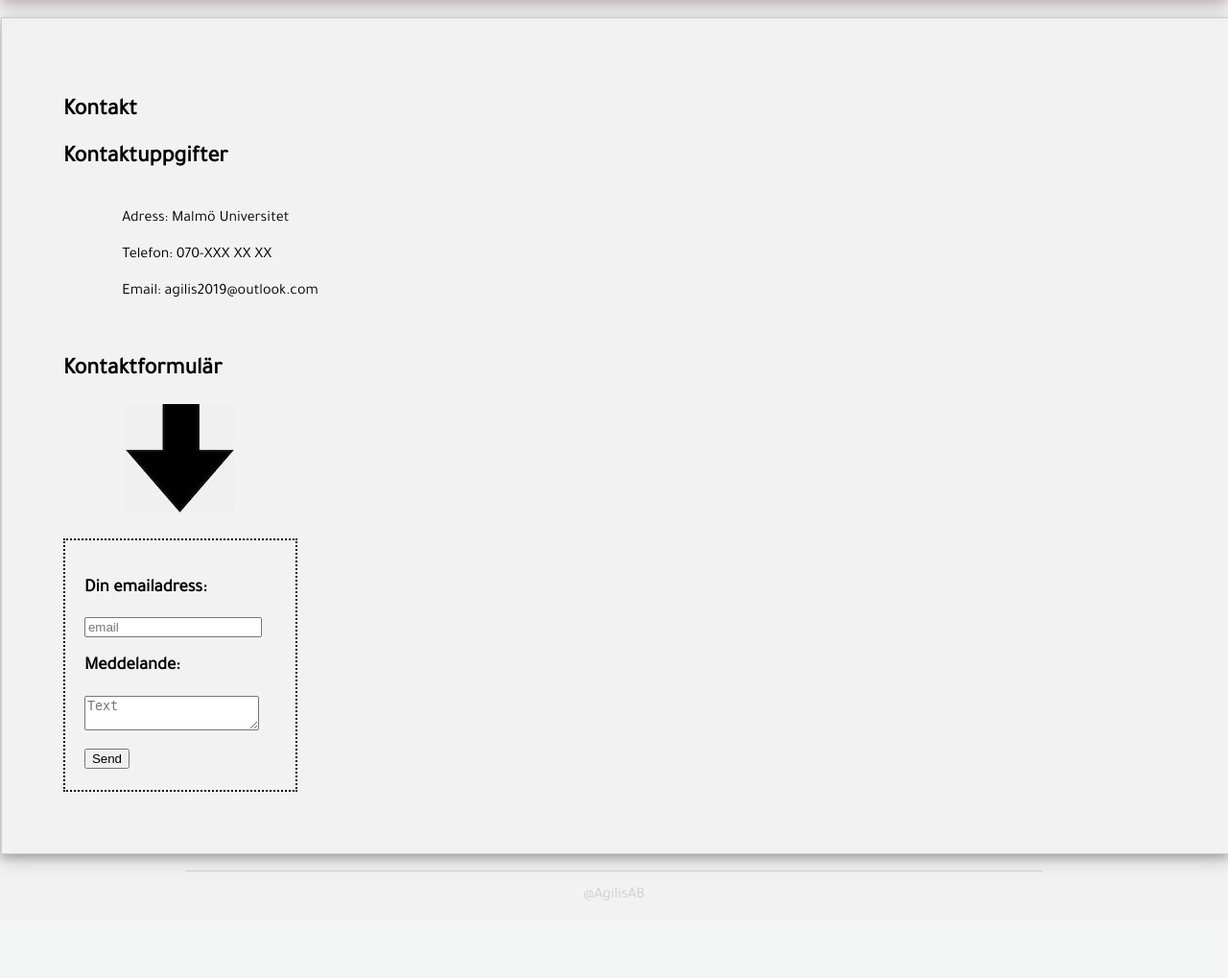
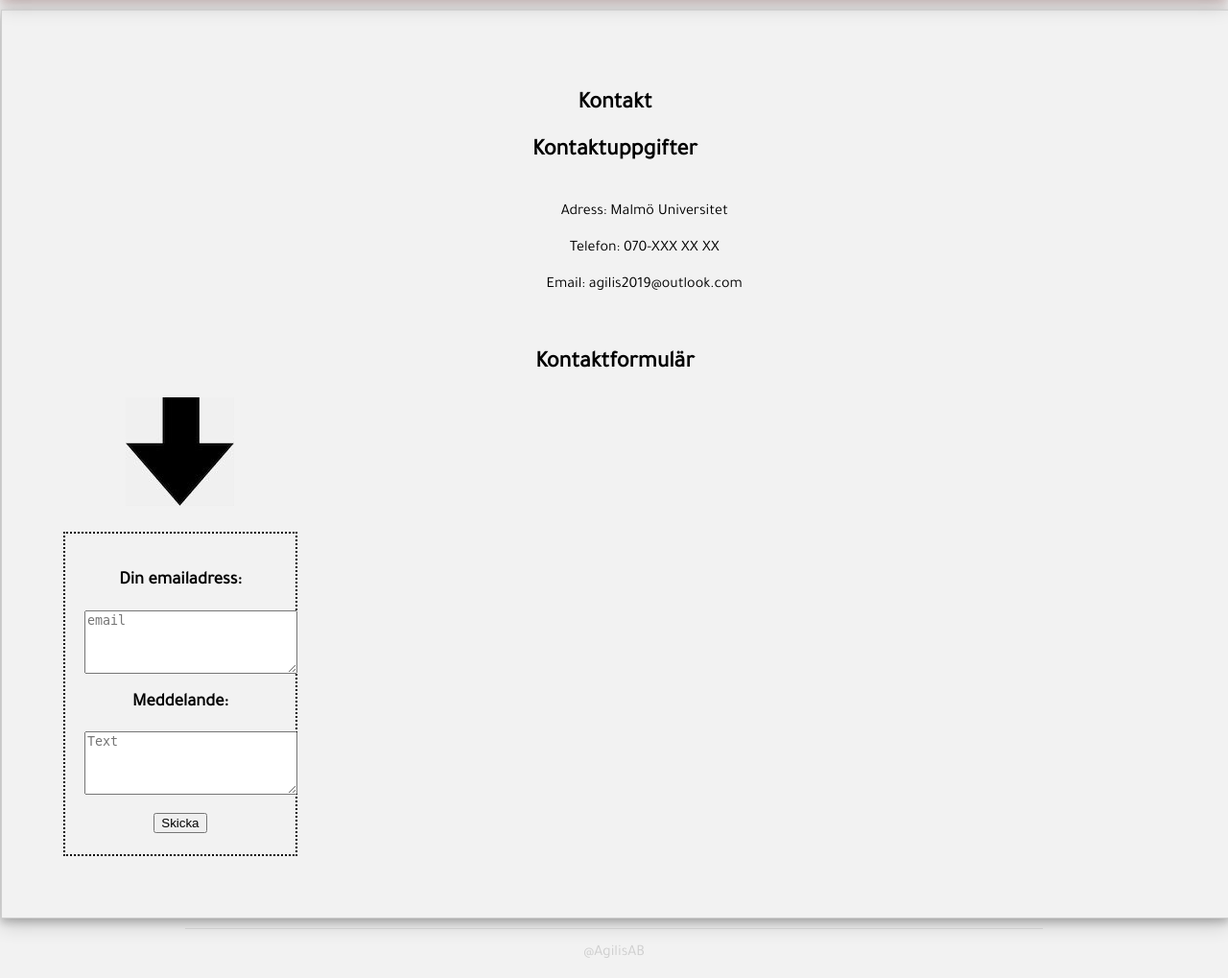
Before and after one commit to natbjo93/agilis, a Bottle app: page /kontakt in a window 1280 px wide. Shown: the part 211-1230 px from the top of the page at 96% size. Before the commit the page ends 1149 px from the top, so only its background shows below. Run offline with Bottle, Linux system fonts and the light colour scheme; parts of the project's set-up code (start-up, migrations or seed data) failed here and were passed over; some libraries are stand-ins or nearby versions.

Commit message:
Små ändringar

```diff
--- a/bottle_app.py
+++ b/bottle_app.py
@@ -76,4 +76,4 @@ def cv():
 def sparade_cv_pb():
     return template("sparade_cv_pb", root="static")
 
-run(host="localhost", port=9095)
+run(host="localhost", port=8080)
--- a/static/style.css
+++ b/static/style.css
@@ -128,10 +128,22 @@ p {
     border: 2px dotted black;
     width: 200px;
     padding: 20px;
+    text-align: center;
 }
 
+main > h2 {
+    text-align: center;
+}
+
+main > p {
+    text-align: center;
+}
 #pilbild {
     margin-left: 65px;
+    text-align: center;
+}
+main > kontaktfrom {
+    box-align: center;
 }
 
 /* LOG IN AND REGISTER */
@@ -141,7 +153,6 @@ p {
     justify-content: space-evenly;
     width: 100%;
     margin: auto;
-
 }
 
 #register_form, #login_form {
--- a/views/kontakt.html
+++ b/views/kontakt.html
@@ -36,10 +36,10 @@
                <br>
                <form method="POST" action="https://formspree.io/agilis2019@outlook.com" id="kontaktform">
                 <h3>Din emailadress:</h3>
-                <input type="email" name="email" placeholder="email">
+                <textarea rows="4" cols="25" type="email" name="email" placeholder="email"></textarea>
                 <h3>Meddelande:</h3>
-                <textarea name="message" placeholder="Text"></textarea><br>
-                <button type="submit">Send</button>
+                <textarea rows="4" cols="25" name="message" placeholder="Text"></textarea><br>
+                <button type="submit">Skicka</button>
               </form>
 
 
```
